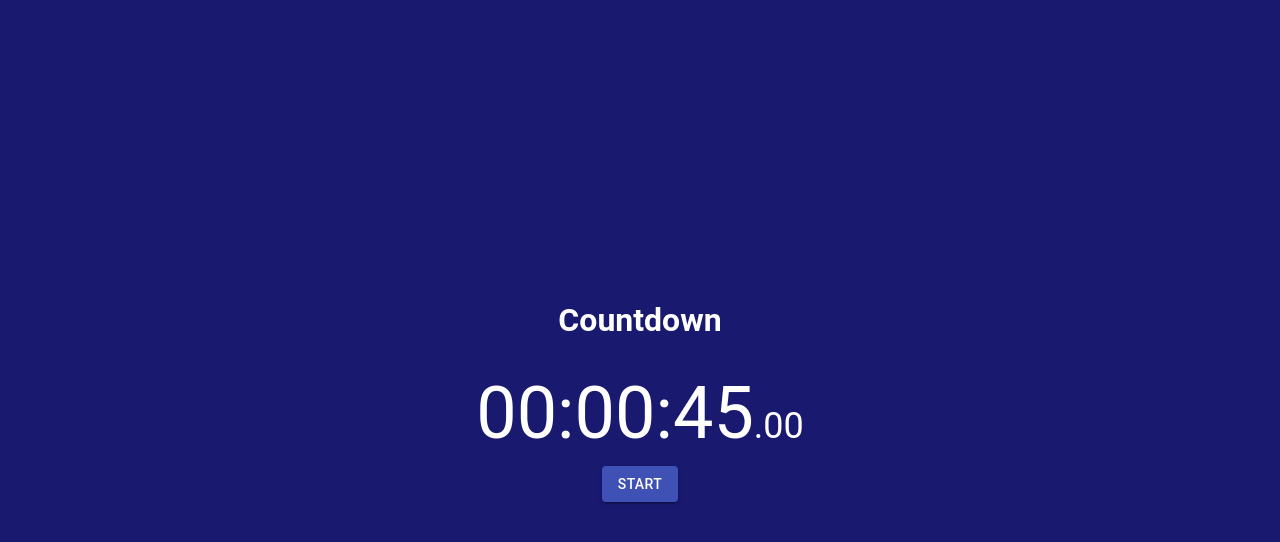
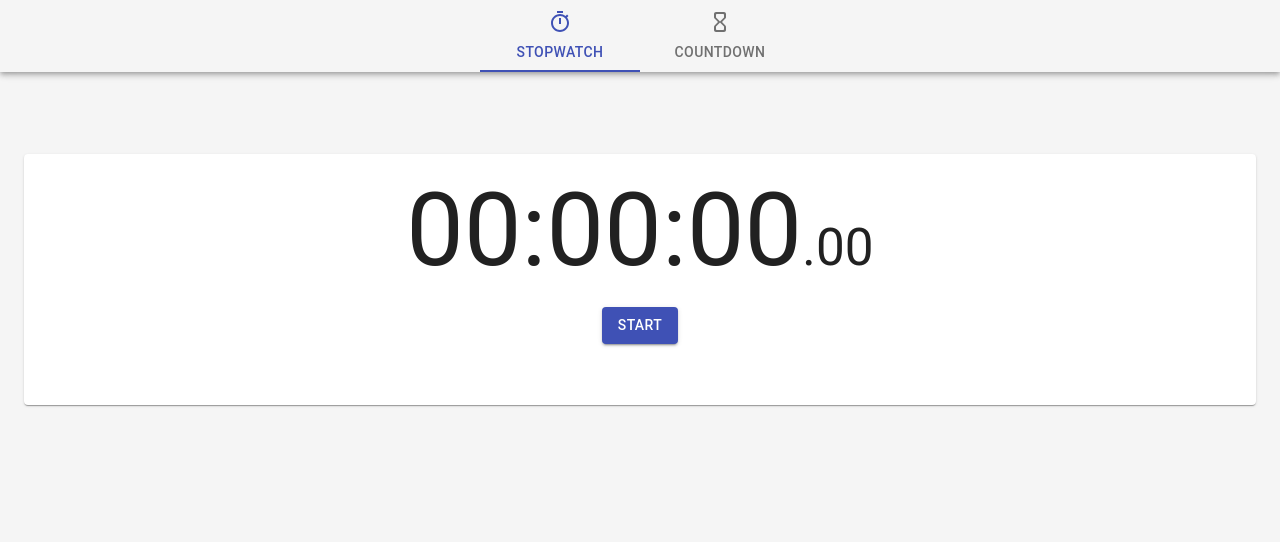
Before and after one commit to rusane/react-timer-app, a React (Create React App) app: page / in a window 1280 px wide. Shown: the top 542 px of the page. Built offline with nearby package versions, Linux system fonts and the light colour scheme.

Commit message:
Improve Countdown component and add TabBar component

```diff
--- a/package.json
+++ b/package.json
@@ -4,6 +4,7 @@
   "private": true,
   "dependencies": {
     "@material-ui/core": "^4.5.1",
+    "@material-ui/icons": "^4.5.1",
     "react": "^16.10.2",
     "react-dom": "^16.10.2",
     "react-scripts": "3.2.0"
--- a/src/App.css
+++ b/src/App.css
@@ -1,7 +1,3 @@
 .main {
-  height: 100vh;
-  overflow: hidden;
-  background: midnightblue
-  /* box-sizing: border-box; */
-  /* border: 20px solid black; */
+  background: black;
 }
--- a/src/App.js
+++ b/src/App.js
@@ -1,14 +1,11 @@
 import React from 'react';
-// import Stopwatch from './Stopwatch';
-import Countdown from './Countdown';
+import TabBar from './TabBar';
 import './App.css';
 
 class App extends React.Component {
   render() {
     return (
-      <div className='main'>
-        <Countdown/>
-      </div>
+      <TabBar />
     );
   }
 }
--- a/src/Countdown.js
+++ b/src/Countdown.js
@@ -1,14 +1,20 @@
 import React from 'react';
 import './Stopwatch.css'; // decide if separate style sheets are necessary
 import Button from '@material-ui/core/Button';
+import TextField from '@material-ui/core/TextField';
+import Paper from '@material-ui/core/Paper';
+import Container from '@material-ui/core/Container';
 
 class Countdown extends React.Component {
-  state = {
+  constructor(props) {
+    super(props);
+    this.state = {
       isOn: false,
       hasFinished: false,
       elapsedTime: 0,
-    duration: 45000, // ms - hardcoded for now
+      duration: 45000,
     };
+  }
 
   handleStart = () => {
     this.setState(state => {
@@ -69,20 +75,64 @@ class Countdown extends React.Component {
     )
   }
 
+  handleSeconds = (e) => {
+    this.handleReset();
+    let seconds = e.target.value;
+    if (seconds >= 0) {
+      let ms = seconds * 1000;
+      this.setState({ duration: ms });
+    }
+  };
+
+  handleMinutes = (e) => {
+    this.handleReset();
+    let minutes = e.target.value;
+    if (minutes >= 0) {
+      let ms = minutes * 60 * 1000;
+      this.setState({ duration: ms });
+    }
+  };
+
   render() {
-    const {isOn, hasFinished, elapsedTime, duration} = this.state;
+    const { isOn, hasFinished, elapsedTime, duration } = this.state;
 
-    // Fix padding around reset button
     return (
       <div className='container'>
-          <h1>Countdown</h1>
+        <Container>
+          <TextField
+            id="mm-input"
+            label="Minutes"
+            onChange={this.handleMinutes}
+            type="number"
+            placeholder="00"
+            InputLabelProps={{ shrink: true }}
+            margin="normal"
+            disabled={isOn}
+          />
+          <TextField
+            id="ss-input"
+            label="Seconds"
+            onChange={this.handleSeconds}
+            type="number"
+            placeholder="00"
+            InputLabelProps={{ shrink: true }}
+            margin="normal"
+            disabled={isOn}
+          />
+        </Container>
+        <Container>
+          <Paper className="paper-time">
             {this.formatTime(duration - elapsedTime, hasFinished)}
-          {!isOn && !hasFinished && <Button variant='contained' color='primary' onClick={this.handleStart}>{elapsedTime === 0 ? 'Start': 'Resume'}</Button>}
+            <div>
+              {!isOn && !hasFinished && <Button variant='contained' color='primary' onClick={this.handleStart}>{elapsedTime === 0 ? 'Start' : 'Resume'}</Button>}
               {isOn && <Button variant='contained' color='primary' onClick={this.handleStop}>Stop</Button>}
+            </div>
             <div>
-            {!isOn && elapsedTime > 0 ? <Button variant='contained' color='primary' onClick={this.handleReset}>Reset</Button> : null}
+              {(!isOn && elapsedTime > 0) || hasFinished ? <Button variant='contained' color='primary' onClick={this.handleReset}>Reset</Button> : null}
             </div>
-      </div>
+          </Paper>
+        </Container>
+      </div >
     );
   }
 }
--- a/src/Stopwatch.css
+++ b/src/Stopwatch.css
@@ -1,26 +1,50 @@
 .container {
     height: 100%;
-    padding-top: 35vh;
     text-align: center;
-    font-family: "Roboto", "Lucida Console", monospace;
-    color: white;
+    padding-top: 20px;
+}
+
+/* Temporary style */
+.paper-time {
+    margin-top: 5%;
+    padding-bottom: 5%;
 }
 
 .time-format {
-    padding: 10px;
+    display: inline-block;
+    width: 100%;
 }
 
 .time-format-finished {
-    padding: 10px;
-    color: grey;
+    color: crimson;
+    animation: text-blink 1s step-start infinite;
 }
 
 .hh-mm-ss {
     display: inline;
-    font-size: 72px
 }
 
 .ms {
     display: inline;
-    font-size: 36px;
+    font-size: 50%;
 }
+
+@keyframes text-blink {
+    50% {
+      opacity: 0;
+    }
+}
+
+@media screen and (min-width: 1001px) {
+    .time-format, .time-format-finished {
+        font-size: 96px;
+        font-size: 8vw;
+    }
+}
+
+@media screen and (max-width: 1000px) {
+    .time-format, .time-format-finished {
+        font-size: 48px;
+        font-size: 16vw;
+    }
+}
--- a/src/Stopwatch.js
+++ b/src/Stopwatch.js
@@ -1,12 +1,17 @@
 import React from 'react';
 import './Stopwatch.css';
 import Button from '@material-ui/core/Button';
+import Paper from '@material-ui/core/Paper';
+import Container from '@material-ui/core/Container';
 
 class Stopwatch extends React.Component {
-  state = {
+  constructor(props) {
+    super(props);
+    this.state = {
       isOn: false,
       elapsedTime: 0
     };
+  }
 
   handleStart = () => {
     this.setState(state => {
@@ -26,7 +31,7 @@ class Stopwatch extends React.Component {
   };
 
   handleReset = () => {
-    this.setState({isOn: false, elapsedTime: 0});
+    this.setState({ isOn: false, elapsedTime: 0 });
     clearInterval(this.timer);
   };
 
@@ -48,15 +53,22 @@ class Stopwatch extends React.Component {
   }
 
   render() {
-    const {isOn, elapsedTime} = this.state;
+    const { isOn, elapsedTime } = this.state;
 
     return (
       <div className='container'>
-          <h1>Stopwatch</h1>
+        <Container>
+          <Paper className="paper-time">
             {this.formatTime(elapsedTime)}
-          {!isOn &&  <Button variant='contained' color='primary' onClick={this.handleStart}>{elapsedTime === 0 ? 'Start': 'Resume'}</Button>}
+            <div>
+              {!isOn && <Button variant='contained' color='primary' onClick={this.handleStart}>{elapsedTime === 0 ? 'Start' : 'Resume'}</Button>}
               {isOn && <Button variant='contained' color='primary' onClick={this.handleStop}>Stop</Button>}
+            </div>
+            <div>
               {!isOn && elapsedTime > 0 ? <Button variant='contained' color='primary' onClick={this.handleReset}>Reset</Button> : null}
+            </div>
+          </Paper>
+        </Container>
       </div>
     );
   }
--- /dev/null
+++ b/src/TabBar.js
@@ -0,0 +1,75 @@
+import React from 'react';
+import PropTypes from 'prop-types';
+import { makeStyles } from '@material-ui/core/styles';
+import AppBar from '@material-ui/core/AppBar';
+import Tabs from '@material-ui/core/Tabs';
+import Tab from '@material-ui/core/Tab';
+import Typography from '@material-ui/core/Typography';
+import Box from '@material-ui/core/Box';
+import Stopwatch from './Stopwatch';
+import Countdown from './Countdown';
+import TimerIcon from '@material-ui/icons/Timer';
+import HourglassEmptyRoundedIcon from '@material-ui/icons/HourglassEmptyRounded';
+
+function TabPanel(props) {
+  const { children, value, index, ...other } = props;
+
+  return (
+    <Typography
+      component="div"
+      role="tabpanel"
+      hidden={value !== index}
+      id={`tabpanel-${index}`}
+      {...other}
+    >
+      <Box >{children}</Box>
+    </Typography>
+  );
+}
+
+TabPanel.propTypes = {
+  children: PropTypes.node,
+  index: PropTypes.any.isRequired,
+  value: PropTypes.any.isRequired,
+};
+
+const useStyles = makeStyles(theme => ({
+  root: {
+    flexGrow: 1,
+    width: '100%',
+    height: '100vh',
+    backgroundColor: "whitesmoke" //theme.palette.background.paper
+  },
+}));
+
+export default function TabBar() {
+  const classes = useStyles();
+  const [value, setValue] = React.useState(0);
+
+  const handleChange = (event, newValue) => {
+    setValue(newValue);
+  };
+
+  return (
+    <div className={classes.root}>
+      <AppBar position="static" color="default">
+        <Tabs
+          value={value}
+          onChange={handleChange}
+          indicatorColor="primary"
+          textColor="primary"
+          centered
+        >
+          <Tab icon={<TimerIcon />} label="STOPWATCH" />
+          <Tab icon={<HourglassEmptyRoundedIcon />} label="COUNTDOWN" />
+        </Tabs>
+      </AppBar>
+      <TabPanel value={value} index={0}>
+        <Stopwatch />
+      </TabPanel>
+      <TabPanel value={value} index={1}>
+        <Countdown />
+      </TabPanel>
+    </div>
+  );
+}
```
Also changed, not shown: 1 other file (tests, documents, lock files or other folders). Lines whose indentation alone changed are shown as unchanged.
